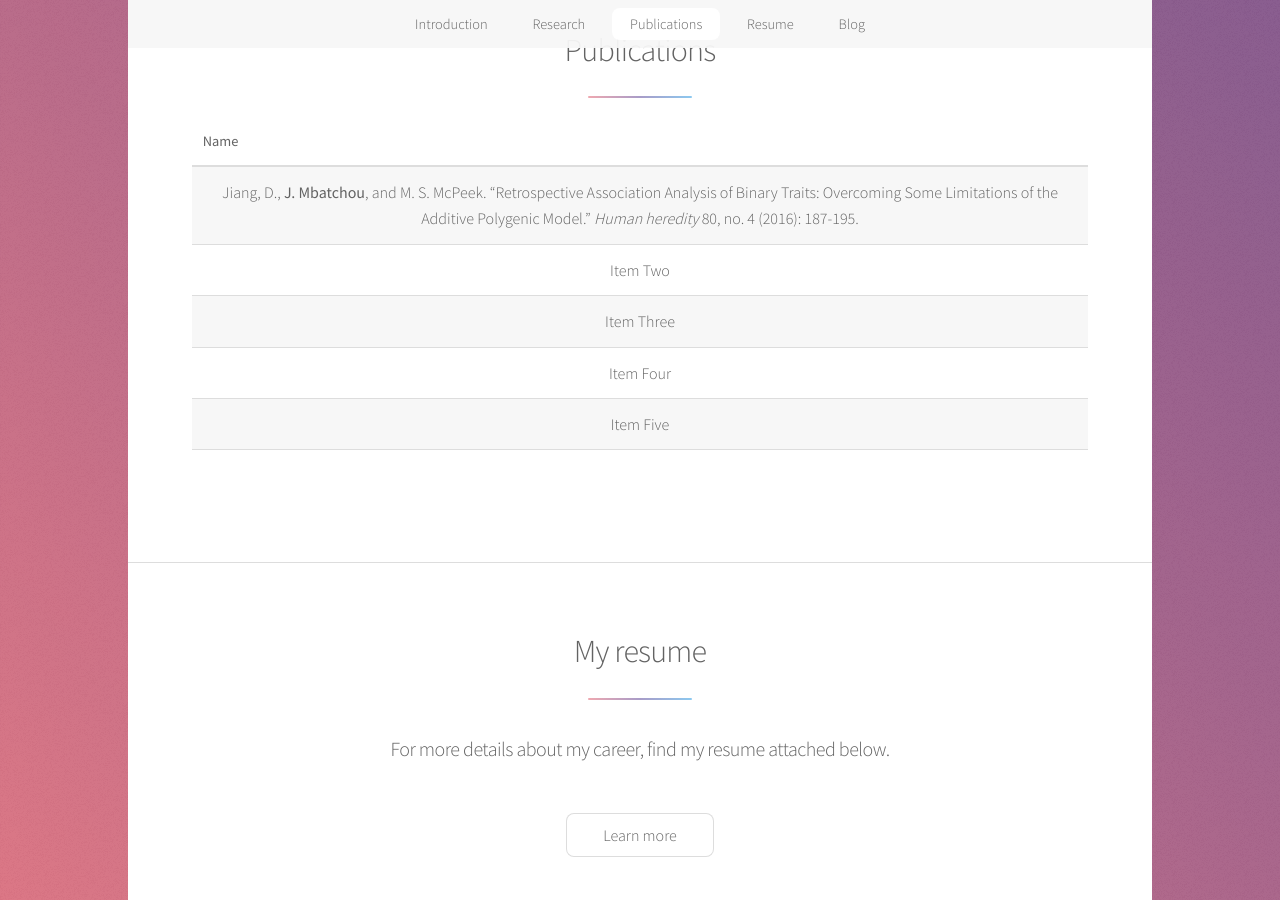
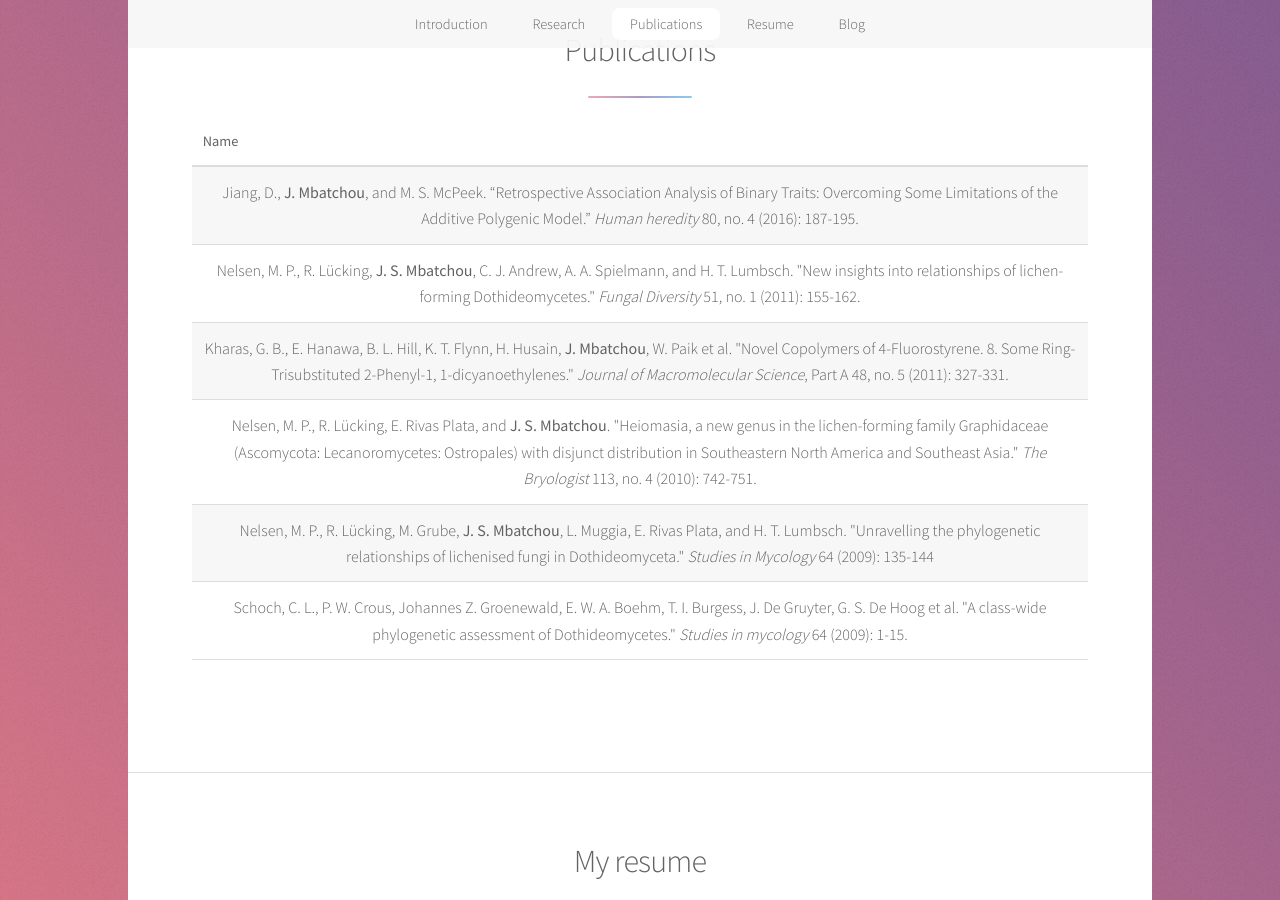
Before and after one commit to joellesophya/joellesophya.github.io, a Jekyll site: the page built from index.html, in a window 1280 px wide and 900 px high, scrolled down 1751 px. Built offline with Jekyll 4.4.1, drawn with Linux system fonts in a browser that asks for light colours.

Commit message:
Improving publications section

```diff
--- a/index.html
+++ b/index.html
@@ -57,20 +57,23 @@ title: Joelle Mbatchou's Webpage
 						</thead>
 						<tbody>
 							<tr>
-								<td>Jiang, D., <b>J. Mbatchou</b>, and M. S. McPeek. “Retrospective Association Analysis of Binary Traits: Overcoming
-Some Limitations of the Additive Polygenic Model.” <i>Human heredity</i> 80, no. 4 (2016): 187-195.</td>
+								<td>Jiang, D., <b>J. Mbatchou</b>, and M. S. McPeek. “Retrospective Association Analysis of Binary Traits: Overcoming Some Limitations of the Additive Polygenic Model.” <i>Human heredity</i> 80, no. 4 (2016): 187-195.</td>
 							</tr>
 							<tr>
-								<td>Item Two</td>
+								<td>Nelsen, M. P., R. Lücking, <b>J. S. Mbatchou</b>, C. J. Andrew, A. A. Spielmann, and H. T. Lumbsch. "New insights into relationships of lichen-forming Dothideomycetes." <i>Fungal Diversity</i> 51, no. 1 (2011): 155-162.</td>
 							</tr>
 							<tr>
-								<td>Item Three</td>
+								<td>Kharas, G. B., E. Hanawa, B. L. Hill, K. T. Flynn, H. Husain, <b>J. Mbatchou</b>, W. Paik et al. "Novel Copolymers of 4-Fluorostyrene. 8. Some Ring-Trisubstituted 2-Phenyl-1, 1-dicyanoethylenes." <i>Journal of Macromolecular Science</i>, Part A 48, no. 5 (2011): 327-331.</td>
 							</tr>
 							<tr>
-								<td>Item Four</td>
+								<td>Nelsen, M. P., R. Lücking, E. Rivas Plata, and <b>J. S. Mbatchou</b>. "Heiomasia, a new genus in the lichen-forming family Graphidaceae (Ascomycota: Lecanoromycetes: Ostropales) with disjunct distribution in Southeastern North America and Southeast Asia." <i>The Bryologist</i> 113, no. 4 (2010): 742-751.</td>
 							</tr>
 							<tr>
-								<td>Item Five</td>
+								<td>Nelsen, M. P., R. Lücking, M. Grube, <b>J. S. Mbatchou</b>, L. Muggia, E. Rivas Plata, and H. T. Lumbsch. "Unravelling the phylogenetic relationships of lichenised fungi in Dothideomyceta." <i>Studies in Mycology</i> 64 (2009): 135-144
+								</td>
+							</tr>
+							<tr>
+								<td>Schoch, C. L., P. W. Crous, Johannes Z. Groenewald, E. W. A. Boehm, T. I. Burgess, J. De Gruyter, G. S. De Hoog et al. "A class-wide phylogenetic assessment of Dothideomycetes." <i>Studies in mycology</i> 64 (2009): 1-15.</td>
 							</tr>
 						</tbody>
 					</table>
```
